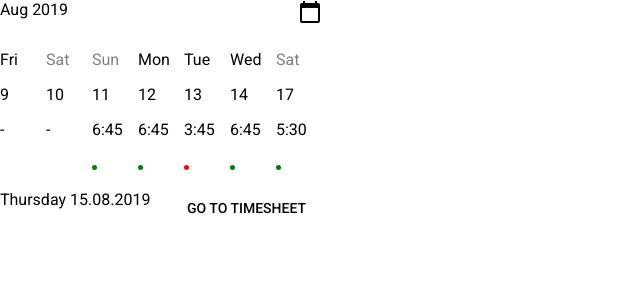
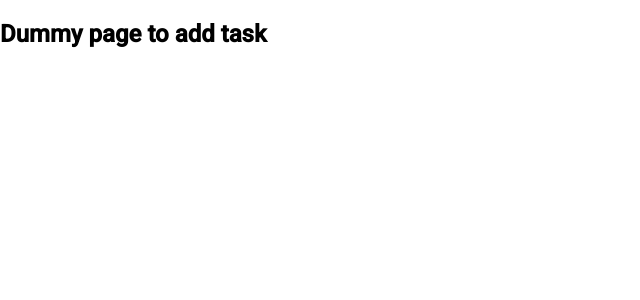
Before and after one commit to jurgiskg/mobile-worker-task, an Angular app: page /add-task in a window 1280 px wide. Before the commit this address led to /. Shown: the top 300 px of the page, without its empty margins (0-640 px from the left). Built offline with nearby package versions, Linux system fonts and the light colour scheme.

Commit message:
add task button and dummy page

```diff
--- a/src/app/app-routing.module.ts
+++ b/src/app/app-routing.module.ts
@@ -1,8 +1,12 @@
 import { NgModule } from '@angular/core';
 import { Routes, RouterModule } from '@angular/router';
+import { AddTaskComponent } from './features/add-task/add-task.component';
+import { TimesheetComponent } from './widgets/timesheet/timesheet.component';
 
-
-const routes: Routes = [];
+const routes: Routes = [
+  { path: '', component: TimesheetComponent},
+  { path: 'add-task', component: AddTaskComponent}
+];
 
 @NgModule({
   imports: [RouterModule.forRoot(routes)],
--- a/src/app/app.component.html
+++ b/src/app/app.component.html
@@ -1,6 +1,2 @@
 <!--The content below is only a placeholder and can be replaced.-->
-<app-timesheet></app-timesheet>
-
-
-
 <router-outlet></router-outlet>
--- a/src/app/app.module.ts
+++ b/src/app/app.module.ts
@@ -7,10 +7,12 @@ import { BrowserAnimationsModule } from '@angular/platform-browser/animations';
 import { WidgetsModule } from './widgets/widgets.module';
 import { HttpClientModule } from '@angular/common/http';
 import { FlexLayoutModule } from '@angular/flex-layout';
+import { AddTaskComponent } from './features/add-task/add-task.component';
 
 @NgModule({
   declarations: [
-    AppComponent
+    AppComponent,
+    AddTaskComponent
   ],
   imports: [
     BrowserModule,
--- /dev/null
+++ b/src/app/features/add-task/add-task.component.html
@@ -0,0 +1 @@
+<h2>Dummy page to add task</h2>
--- /dev/null
+++ b/src/app/features/add-task/add-task.component.ts
@@ -0,0 +1,15 @@
+import { Component, OnInit } from '@angular/core';
+
+@Component({
+  selector: 'app-add-task',
+  templateUrl: './add-task.component.html',
+  styleUrls: ['./add-task.component.less']
+})
+export class AddTaskComponent implements OnInit {
+
+  constructor() { }
+
+  ngOnInit() {
+  }
+
+}
--- a/src/app/widgets/timesheet/timesheet.component.html
+++ b/src/app/widgets/timesheet/timesheet.component.html
@@ -7,9 +7,9 @@
         (daySelected)=onSelectedDate($event)></app-day>
     </div>
   </div>
-  <div class="selected-day-container">
+  <div>
     <span>{{selectedDay | date: 'EEEE'}} {{selectedDay | date: 'dd.MM.yyyy'}}</span>
-    <button mat-button class="timesheet-button">GO TO TIMESHEET</button>
+    <button mat-button color="primary" class="timesheet-button">GO TO TIMESHEET</button>
   </div>
   <div class="tasks-container">
     <app-task-group icon="timelapse" title="Hours" taskAmountName="Duration"
@@ -19,4 +19,7 @@
     <app-task-group icon="timelapse" title="Additional hours" taskAmountName="Amount"
     [workTasks]="additionalHourTasks" [taskGroupType]="workTaskTypes.AdditionalHours"></app-task-group>
   </div>
+  <div>
+    <button mat-raised-button color="primary" class="add-task-button" routerLink="/add-task">ADD TASK</button>
+  </div>
 </div>
--- a/src/app/widgets/timesheet/timesheet.component.less
+++ b/src/app/widgets/timesheet/timesheet.component.less
@@ -9,3 +9,7 @@
 .timesheet-button {
   float: right;
 }
+
+.add-task-button {
+  width: 100%;
+}
--- a/src/app/widgets/widgets.module.ts
+++ b/src/app/widgets/widgets.module.ts
@@ -7,6 +7,7 @@ import { HeaderComponent } from './timesheet/header/header.component';
 import { TaskGroupComponent } from './timesheet/task-group/task-group.component';
 import { FlexLayoutModule } from '@angular/flex-layout';
 import { MatButtonModule } from '@angular/material/button';
+import { RouterModule } from '@angular/router';
 
 @NgModule({
   declarations: [
@@ -19,7 +20,8 @@ import { MatButtonModule } from '@angular/material/button';
     CommonModule,
     SharedModule,
     FlexLayoutModule,
-    MatButtonModule
+    MatButtonModule,
+    RouterModule
   ],
   exports: [
     TimesheetComponent
```
Also changed, not shown: src/app/features/features.module.ts (added, +13 -0 lines), src/app/features/add-task/add-task.component.less (added), 1 other file (tests, documents, lock files or other folders).
